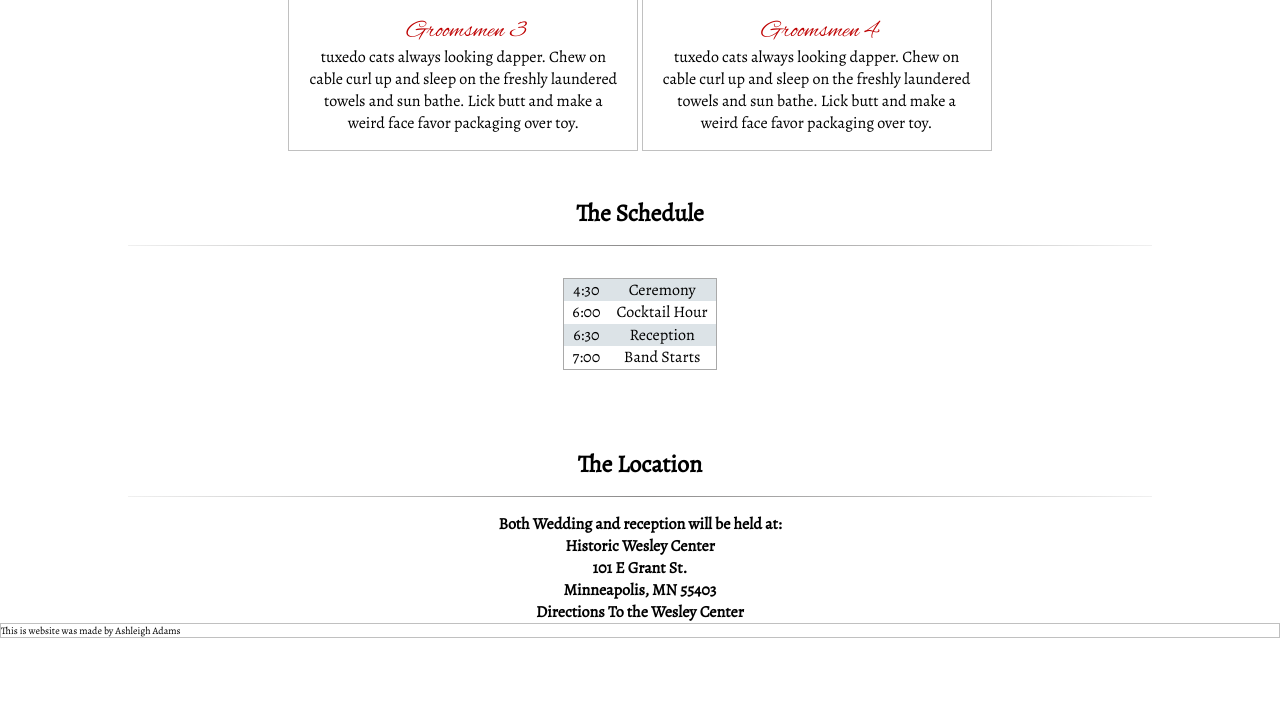
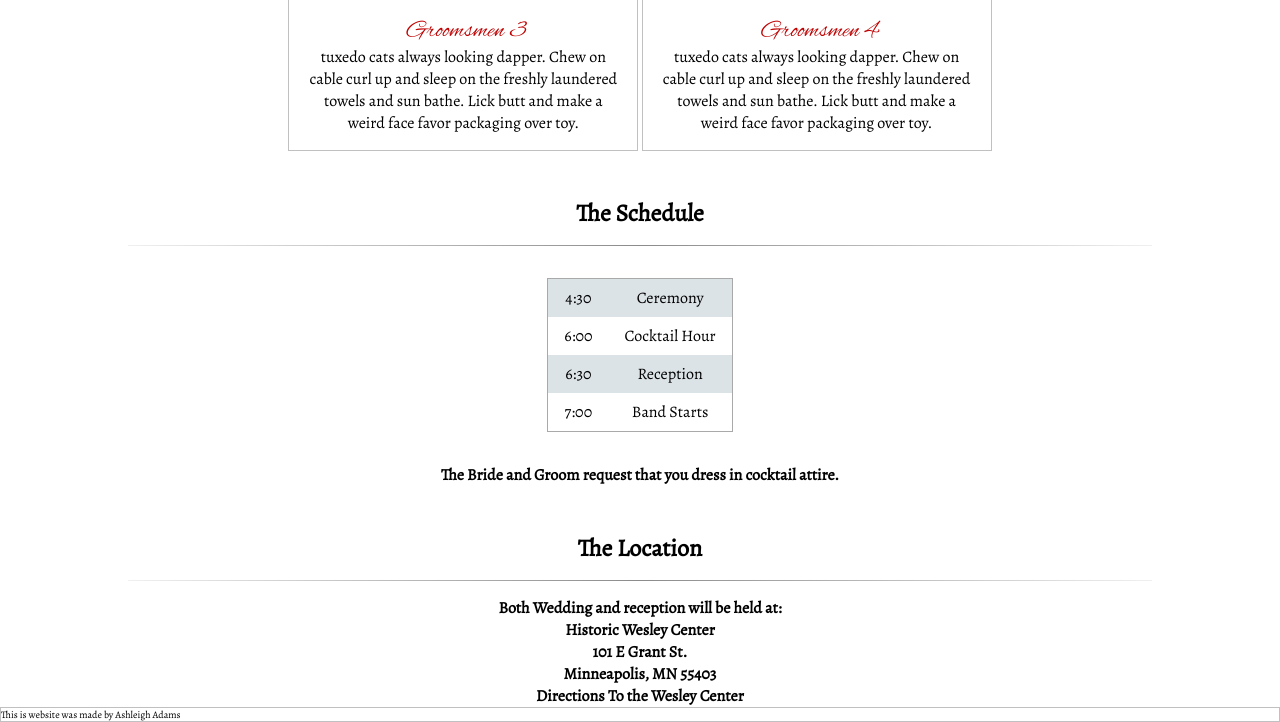
Before and after one commit to aadams22/j_and_e, a PHP site: page /index.html in a window 1280 px wide. Shown: the part 4622-5344 px from the top of the page. Before the commit the page ends 5260 px from the top, so only its background shows below. Run offline with PHP 8.4, Linux system fonts and the light colour scheme.

Commit message:
adding favicon

```diff
--- a/css/main.css
+++ b/css/main.css
@@ -107,7 +107,7 @@ table {
 }
 
 tr:nth-child(odd) { background-color: #dce3e7; }
-td { padding: .25 .5em; }
+td { padding: .5em 1em; }
 
 
 li {
--- a/index.html
+++ b/index.html
@@ -3,10 +3,11 @@
 	<title>Julie and Eric</title>
 	<meta name="viewport" content="width=device-width, initial-scale=1">
 	<link rel="stylesheet" type="text/css" href="./css/main.css">
-		<link href="https://fonts.googleapis.com/css?family=Alegreya" rel="stylesheet">
-		<link href="https://fonts.googleapis.com/css?family=Alex+Brush" rel="stylesheet">
-		<script type="text/javascript" src="https://code.jquery.com/jquery-2.2.0.min.js"></script>
-		<script type="text/javascript" src="./js/index.js"></script>
+	<link rel="icon" type="image/png" href="./img/favicon.jpg">
+	<link href="https://fonts.googleapis.com/css?family=Alegreya" rel="stylesheet">
+	<link href="https://fonts.googleapis.com/css?family=Alex+Brush" rel="stylesheet">
+	<script type="text/javascript" src="https://code.jquery.com/jquery-2.2.0.min.js"></script>
+	<script type="text/javascript" src="./js/index.js"></script>
 </head>
 <body>
 	<header>
@@ -121,6 +122,7 @@
 				<td>Band Starts</td>
 			</tr>
 		</table>
+		<h4>The Bride and Groom request that you dress in cocktail attire.</h4>
 	</section>
 	<section id="location">
 		<h2>The Location</h2>
```
Also changed, not shown: img/favicon.jpg (added).
